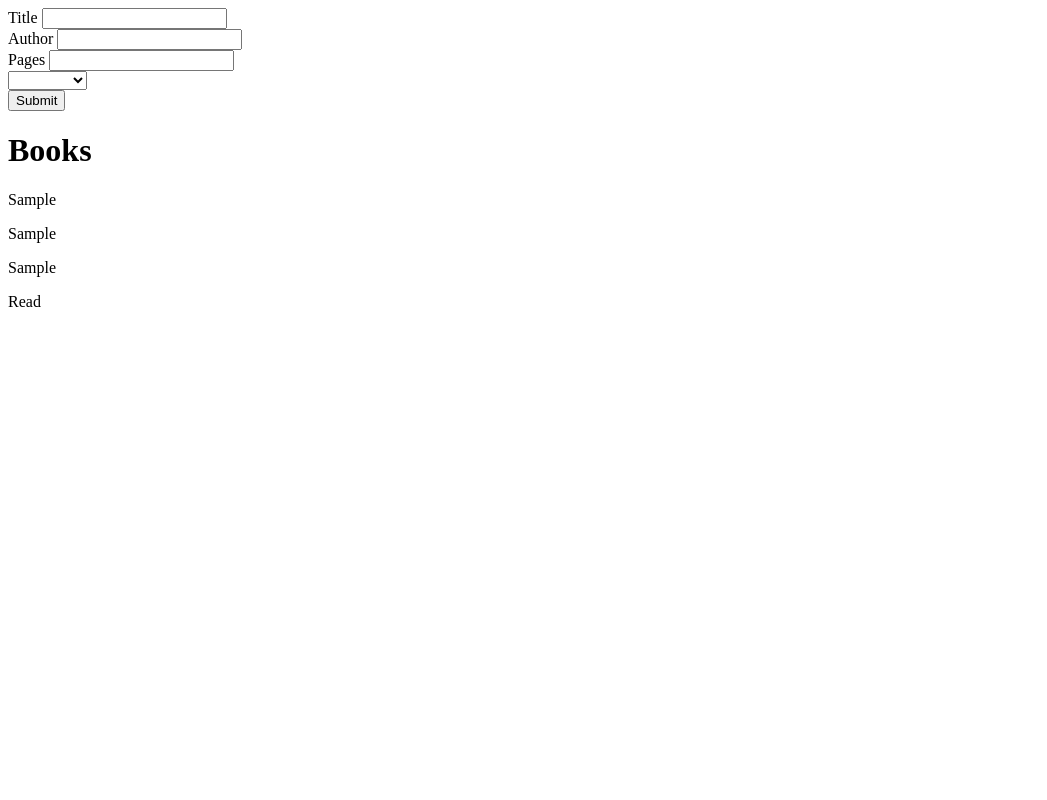
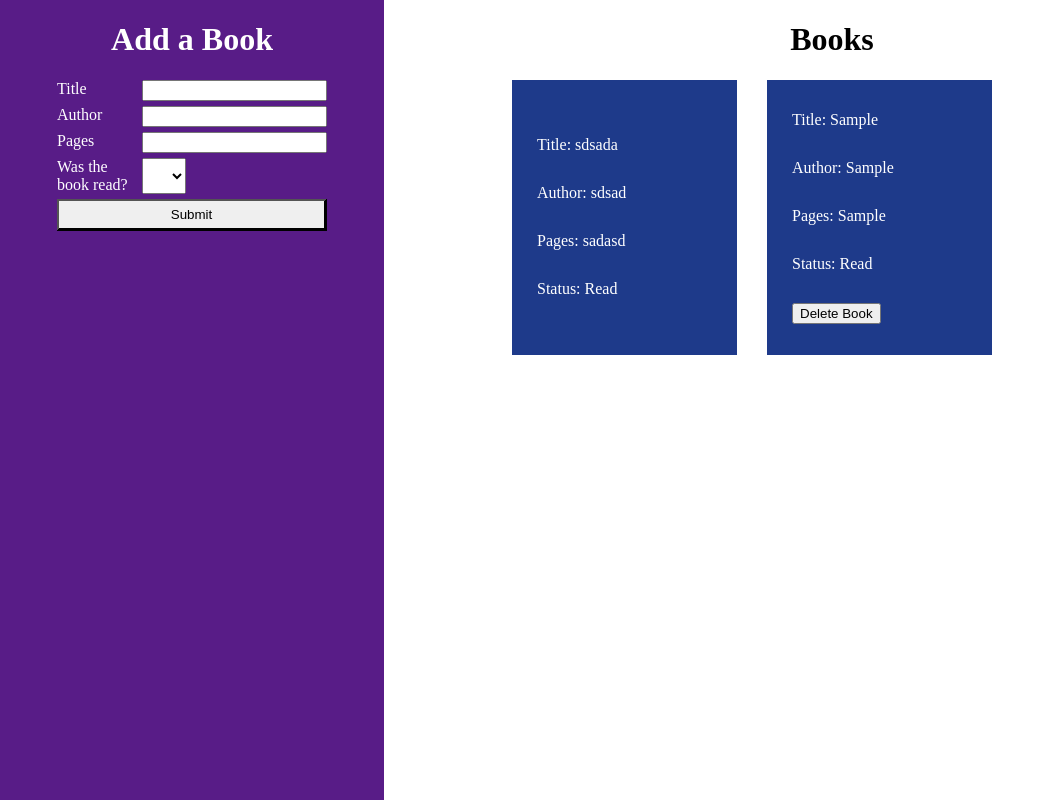
Before and after one commit to ViniQP/js-library, a plain HTML site: page index.html in a window 1280 px wide. Both pictures are taken after typing "Sample", "Sample", "Sample" into the empty fields and a click on the input "Submit". Shown: the whole page, without its empty margins (0-1047 px from the left). Drawn offline with Linux system fonts and the light colour scheme.

Commit message:
Add delete book btn

```diff
--- a/index.html
+++ b/index.html
@@ -1,37 +1,56 @@
 <!DOCTYPE html>
 <html lang="en">
+
 <head>
-  <script src="main.js" defer></script>
+  <script src="./scripts/main.js" defer></script>
+  <link rel="stylesheet" href="style.css">
   <meta charset="UTF-8">
   <meta http-equiv="X-UA-Compatible" content="IE=edge">
   <meta name="viewport" content="width=device-width, initial-scale=1.0">
   <title>Document</title>
 </head>
+
 <body>
+  <div class="book-form">
+    <h1>Add a Book</h1>
     <form action="">
-    <div>
-      <label for="title">Title</label>
+      <div class="book-input">
+        <label for="title" class="input-label">Title</label>
         <input type="text" name="title" id="book-title">
       </div>
-    <div>
-      <label for="author">Author</label>
+
+      <div class="book-input">
+        <label for="author" class="input-label">Author</label>
         <input type="text" name="author" id="book-author">
       </div>
-    <div>
-      <label for="pages">Pages</label>
-      <input type="text" name="pages" id="book-pages">
+      <div class="book-input">
+        <label for="pages" class="input-label">Pages</label>
+        <input type="text" name="pages" id="book-pages" class="book-input">
       </div>
-    <div>
-      <label for="read"></label>
+      <div class="book-input">
+        <label for="read" class="input-label">Was the book read?</label>
         <select name="read" id="book-read">
-        <option value="Read">Read</option>
-        <option value="Not Read">Not Read</option>
+          <option value="Read">Yes</option>
+          <option value="Not Read">No</option>
         </select>
       </div>
       <input type="submit" value="Submit" id="submit-book">
     </form>
+  </div>
+
+  <div class="book-sector">
+    <h1>Books</h1>
     <div id="books">
-    <h1>Books</h1>
+      <div class="book">
+        <p class="book[title]">Title: sdsada</p>
+        <p class="book[author]">Author: sdsad</p>
+        <p class="book[pages]">Pages: sadasd</p>
+        <p class="book[read]">Status: Read</p>
       </div>
+    </div>
+
+  </div>
+
 </body>
+
 </html>
--- a/main.js
+++ b/scripts/main.js
@@ -1,10 +1,12 @@
 let myLibrary = [];
+let deleteBtns = document.querySelectorAll(".card-dlt-btn")
 
 function Book(title, author, pages, read) {
   this.title = title
   this.author = author
   this.pages = pages
   this.read = read
+  this.shown = false
 }
 Book.prototype.info = function() {
   return (`${this.title} by ${this.author}, ${this.pages}, ${this.read}`)
@@ -37,8 +39,7 @@ function newBook() {
 
 }
 function createBook(bookName, bookAuthor, bookPages, bookRead) {
-  let count = myLibrary.length
-  myLibrary[count] = new Book(bookName, bookAuthor, bookPages, bookRead)
+  myLibrary.push(new Book(bookName, bookAuthor, bookPages, bookRead))
 }
 
 // handle form submit
@@ -50,17 +51,15 @@ submitBtn = document.getElementById('submit-book')
 submitBtn.addEventListener('click', submitClick, false)
 
 function showBooks() {
-  myLibrary.forEach((book) => {
-    title = book.title
-    author = book.author
-    pages = book.pages
-    read = book.read
-
-    createBook(title, author, pages, read)
+  myLibrary.forEach((book, index) => {
+  if (book.shown === false) {
+    createBookDiv(book.title, book.author, book.pages, book.read, index)
+    book.shown = true
+  }
   })
 }
 
-function createBook(bookTitle, bookAuthor, bookPages, bookRead) {
+function createBookDiv(bookTitle, bookAuthor, bookPages, bookRead, bookIndex) {
   const mainDiv = document.getElementById("books")
   const bookDiv = document.createElement("div")
   bookDiv.className = "book"
@@ -68,23 +67,36 @@ function createBook(bookTitle, bookAuthor, bookPages, bookRead) {
 
   const title = document.createElement("p")
   title.className = "book[title]"
-  title.innerText = bookTitle
+  title.innerText = `Title: ${bookTitle}`
 
   const author = document.createElement("p")
-  author.className = "book[title]"
-  author.innerText = bookAuthor
+  author.className = "book[author]"
+  author.innerText = `Author: ${bookAuthor}`
 
   const pages = document.createElement("p")
-  pages.className = "book[title]"
-  pages.innerText = bookPages
+  pages.className = "book[pages]"
+  pages.innerText = `Pages: ${bookPages}`
 
 
   const read = document.createElement("p")
-  read.className = "book[title]"
-  read.innerText = bookRead
+  read.className = "book[read]"
+  read.innerText = `Status: ${bookRead}`
+
+  const deleteBookBtn = document.createElement("button")
+  deleteBookBtn.className = "card-dlt-btn"
+  deleteBookBtn.innerHTML = "Delete Book"
+  deleteBookBtn.value = bookIndex
+  deleteBookBtn.onclick = function deleteBook() {
+    const book = deleteBookBtn.parentElement
+    const idInput = book.value
+
+    myLibrary.splice(idInput, 1)
+    book.remove()
+  }
 
   bookDiv.appendChild(title)
   bookDiv.appendChild(author)
   bookDiv.appendChild(pages)
   bookDiv.appendChild(read)
+  bookDiv.appendChild(deleteBookBtn)
 }
--- /dev/null
+++ b/style.css
@@ -0,0 +1,83 @@
+:root {
+  --left-side-color: #581c87;
+  --book-card-color: #1e3a8a;
+}
+
+body {
+  display: flex;
+
+  margin: 0;
+  padding: 0;
+}
+
+.book-form {
+  display: flex;
+  flex-direction: column;
+  align-items: center;
+
+  min-height: 100vh;
+
+  width: 30vw;
+
+  color: white;
+  background-color: var(--left-side-color);
+
+}
+
+.book-form form {
+  display: flex;
+  flex-direction: column;
+  gap: 5px;
+
+
+}
+
+.book-input {
+  display: flex;
+}
+
+.input-label {
+  width: 5rem;
+  margin-right: 5px;
+}
+
+input[type=submit] {
+  height: 2rem;
+  border-bottom: 3px solid black;
+  border-right: 3px solid black;
+}
+
+.book-sector {
+  display: flex;
+  flex-direction: column;
+  align-items: center;
+
+  width: 70vw;
+}
+
+#books {
+  display: grid;
+  grid-template-columns: repeat(3, 225px);
+  grid-template-rows: repeat(auto-fit, 275px);
+  gap: 30px;
+
+  width: 50vw;
+}
+
+.book {
+  display: flex;
+  flex-direction: column;
+  align-items: start;
+  justify-content: center;
+  gap: 30px;
+
+  padding-left: 25px;
+
+  color: white;
+  background-color: var(--book-card-color);
+}
+
+.book p {
+  margin: 0;
+  padding: 0;
+}
```
Lines whose indentation alone changed are shown as unchanged.
